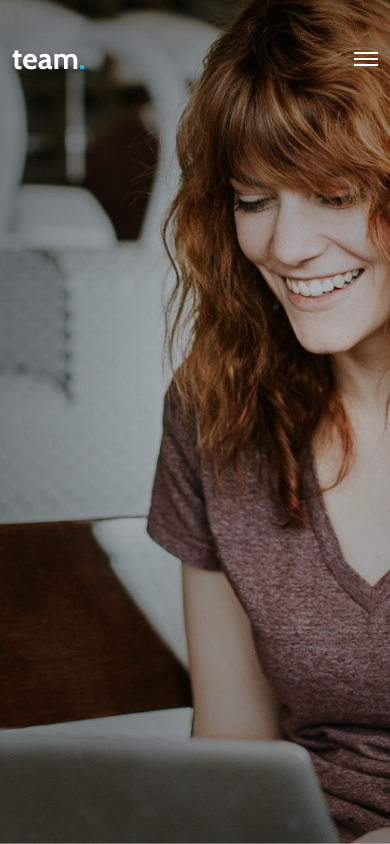
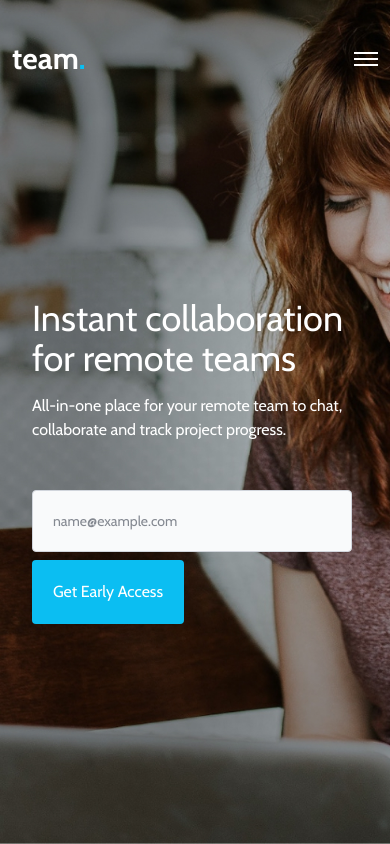
Before and after one commit to PurpleTurtl04/Team-App, a React (Vite) app in the folder team-app/: page / in a window 390 px wide. Built offline with nearby package versions, Linux system fonts and the light colour scheme.

Commit message:
Added Hero content. Adjusted mobile spacing and alignment.

```diff
--- a/team-app/src/App.css
+++ b/team-app/src/App.css
@@ -17,6 +17,6 @@
 @media (max-width: 640px) {
     /* Tailwind's default 'sm' breakpoint is 640px */
     .bg-shift-left-mobile {
-        background-position: calc(60%) center;
+        background-position: calc(52%) center;
     }
 }
--- a/team-app/src/components/Hero.jsx
+++ b/team-app/src/components/Hero.jsx
@@ -3,8 +3,29 @@ import Navbar from './Navbar';
 function Hero() {
     return (
         <section>
-            <div className="bg-shift-left-mobile container mx-auto h-screen max-h-270 max-w-480 bg-[url('assets/team-app-hero-img.jpg')] bg-cover bg-center">
+            <div className="bg-shift-left-mobile h-screen max-h-270 max-w-480 bg-[url('assets/team-app-hero-img.jpg')] bg-cover bg-center">
                 <Navbar />
+                <div className='container mx-auto mt-40 flex flex-col justify-center px-8 text-white md:px-0'>
+                    <h1 className='mb-4 text-4xl'>
+                        Instant collaboration for remote teams
+                    </h1>
+                    <h4 className='mb-12 max-w-sm'>
+                        All-in-one place for your remote team to chat,
+                        collaborate and track project progress.
+                    </h4>
+                    <div className='flex flex-col gap-2'>
+                        <input
+                            type='email'
+                            id='email-address'
+                            class='max-w-xs rounded-sm border border-gray-300 bg-gray-50 p-5 text-sm text-gray-900'
+                            placeholder='name@example.com'
+                            required
+                        />
+                        <button className='bg-teamapp-blue hover:bg-teamapp-blue/80 max-w-38 rounded-sm p-5 transition duration-150 ease-in-out'>
+                            Get Early Access
+                        </button>
+                    </div>
+                </div>
             </div>
         </section>
     );
--- a/team-app/src/components/Navbar.jsx
+++ b/team-app/src/components/Navbar.jsx
@@ -3,7 +3,7 @@ import HamburgerMenu from './HamburgerMenu';
 function Navbar() {
     return (
         <div>
-            <div className='container mx-auto flex items-center justify-between pt-10 pb-15 md:pb-36 xl:px-10'>
+            <div className='3xl:px-10 container mx-auto flex items-center justify-between pt-10 pb-15 md:pb-36'>
                 <p className='font-poppins pl-3 text-3xl md:pl-0 lg:pb-2'>
                     <span className='font-bold text-white'>team</span>
                     <span className='text-teamapp-blue font-bold'>.</span>
```
